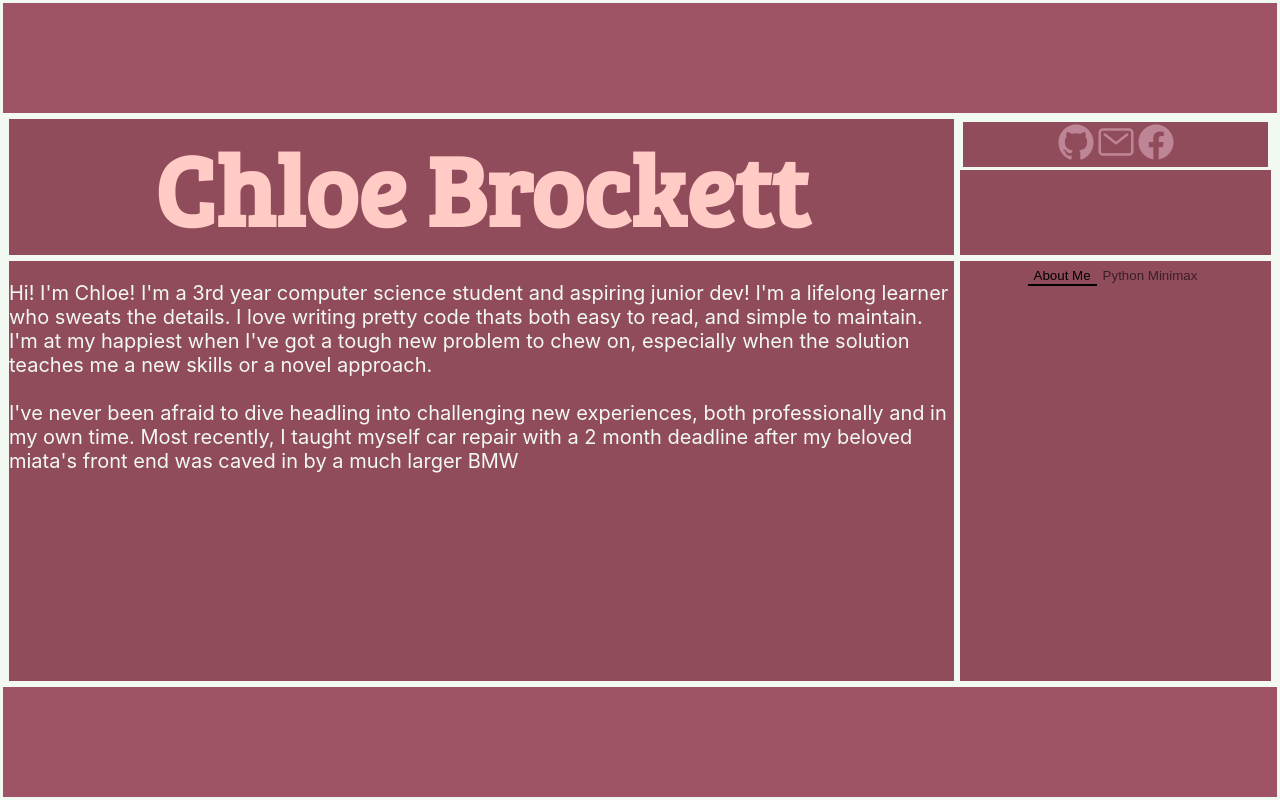
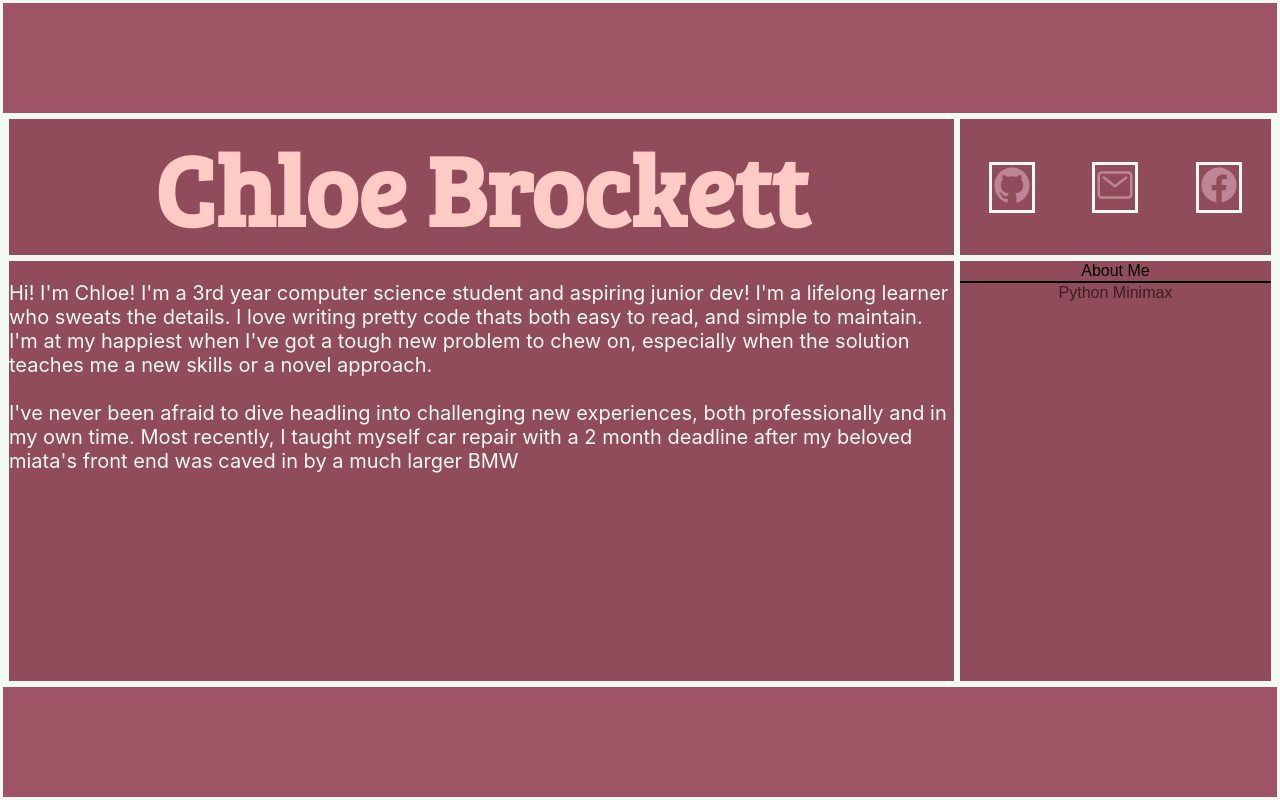
Before and after one commit to ChloeBrockett/ChloeBrockett.github.io, a React (Create React App) app: page / in a window 1280 px wide. Built offline with nearby package versions, Linux system fonts and the light colour scheme.

Commit message:
styled buttons

```diff
--- a/src/index.js
+++ b/src/index.js
@@ -5,6 +5,7 @@ import App from './App';
 import reportWebVitals from './reportWebVitals';
 
 const root = ReactDOM.createRoot(document.getElementById('root'));
+console.log ("Hi you should hire me :)")
 root.render(
   <React.StrictMode>
     <App />
--- a/src/pages/home.js
+++ b/src/pages/home.js
@@ -21,7 +21,7 @@ const projects = [
         {
             title:"Python Minimax",
             buttonText:"Python Minimax",
-            text:    <Fragment>
+            text:<Fragment>
                     Technologies: Python, GitHub<br/>
                     This was a short project to demonstrate my ability to accurately implement algorithms, competency with python, as well as how
                     I approach creating readable code. It is a command line app where a human player can attempt to beat the computer
@@ -52,17 +52,23 @@ function Home (){
                 </div>
 
                 <div class='social-links'>
-                    <div class='social-links-inner'>
+
+                    <div class='social-link-wrapper'>
                         <a  href='https://github.com/ChloeBrockett'>
                             <IonIcon class='social-icon' icon={logoGithub}/>
                         </a>
+                    </div>
+                    <div class='social-link-wrapper'>
                         <a  href='mailto:chloe@brockett.id.au'>
                             <IonIcon class='social-icon' icon={mailOutline}/>
                         </a>
+                    </div>
+                    <div class = 'social-link-wrapper'>
                         <a  href='https://www.facebook.com/DominaAlgentem'>
                             <IonIcon  class='social-icon' icon={logoFacebook}/>
                         </a>
                     </div>
+
                 </div>
 
                 <div class='content'>
@@ -70,6 +76,7 @@ function Home (){
                         {contentText}
                     </p>
                 </div>
+
                 <div class='menu'>
                     {projects.map((project) => (
                         <button
--- a/src/pages/styles/home.css
+++ b/src/pages/styles/home.css
@@ -1,4 +1,4 @@
-.main-container,.main-container-inner, .header,.social-links,.social-links-inner,.content,.menu,.flex-row {
+.main-container,.main-container-inner, .header,.social-links,.social-links-inner,.content,.menu,.flex-row,.social-link-wrapper{
     border-style: solid;
 }
 
@@ -27,26 +27,38 @@
 .header {
     grid-area: header;
 }
+h1{
+    font-size: 10rem;
+    margin: 0 0 0 0;
+}
+
 
 .content{
     text-align: left;
     grid-area: article;
+    overflow-y: scroll;
 }
 
 
 .social-links{
     grid-area: socials;
+    display:flex;
+    align-items: center;
+    justify-content: space-around;
 }
-
-.menu {
-    grid-area: menu;
-}
-
 .social-icon{
     font-size: 4rem;
     color: #be8597;
 }
+
+
+.menu {
+    grid-area: menu;
+    display: flex;
+    flex-direction: column;
+}
 .menu button {
+    font-size: 1.6rem;
     background-color: inherit;
     outline: none;
     cursor: pointer;
@@ -54,16 +66,8 @@
     opacity:.6;
     border-bottom: 2px solid transparent;
     transition: ease border-bottom 250ms;
-
 }
-
 .menu button.active{
-
     border-bottom: 2px solid black;
     opacity: 1;
 }
-
-h1{
-    font-size: 10rem;
-    margin: 0 0 0 0;
-}
```
Lines whose indentation alone changed are shown as unchanged.
